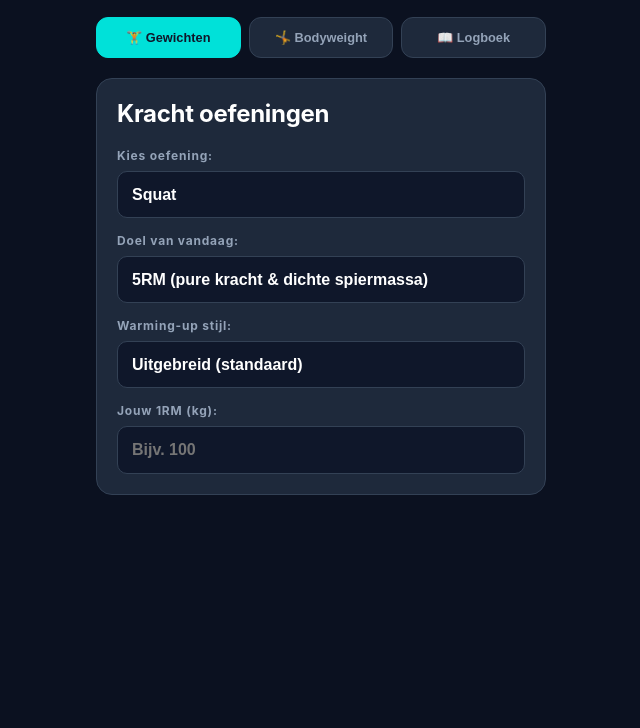
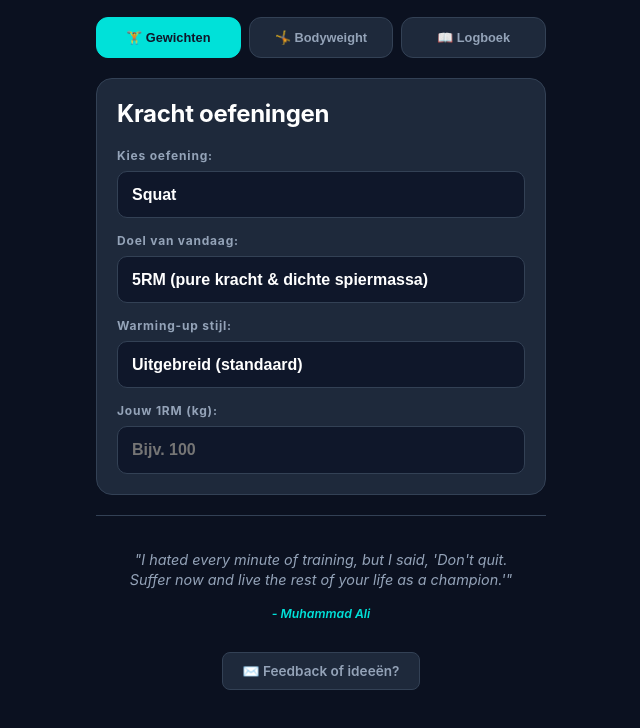
Before and after one commit to nvanameyden/rmcalculator, a plain HTML site: page index.html in a window 1280 px wide. Shown: the part 126-854 px from the top of the page, without its empty margins (319-959 px from the left). Before the commit the page ends 800 px from the top, so only its background shows below. Drawn offline with Linux system fonts and the light colour scheme.

Commit message:
Enhance quote and feedback UI components
Added styling for quotes and feedback sections, including a feedback button and random quote display functionality.

```diff
--- a/index.html
+++ b/index.html
@@ -207,6 +207,47 @@
             cursor: pointer;
             transition: all 0.3s ease;
         }
+
+        /* Styling voor Quotes en Feedback */
+        .quote-container {
+            text-align: center;
+            padding: 20px;
+            margin-top: 10px;
+            border-top: 1px solid var(--border-color);
+            color: var(--text-muted);
+            font-style: italic;
+            font-size: 0.9em;
+            line-height: 1.4;
+        }
+        .quote-container span {
+            display: block;
+            margin-top: 8px;
+            font-weight: 600;
+            font-size: 0.85em;
+            color: var(--accent-color);
+            transition: color 0.3s ease;
+        }
+        .feedback-container {
+            text-align: center;
+            margin-top: 10px;
+            margin-bottom: 40px;
+        }
+        .btn-feedback {
+            display: inline-block;
+            background: var(--card-bg);
+            color: var(--text-muted);
+            border: 1px solid var(--border-color);
+            padding: 10px 20px;
+            border-radius: 8px;
+            text-decoration: none;
+            font-size: 0.85em;
+            font-weight: 600;
+            transition: all 0.2s ease;
+        }
+        .btn-feedback:hover {
+            border-color: var(--accent-color);
+            color: var(--text-color);
+        }
     </style>
 </head>
 <body class="theme-calc">
@@ -368,9 +409,29 @@
         </div>
     </div>
 
+    <div class="quote-container">
+        <p id="random-quote">"..."</p>
+        <span id="quote-author">- ...</span>
+    </div>
+
+    <div class="feedback-container">
+        <a href="https://forms.gle/5vUankkTyDDwMDc99" target="_blank" class="btn-feedback">✉️ Feedback of ideeën?</a>
+    </div>
+
     <script>
         let logboekData = {};
         const bwOefeningen = ["Pull-ups", "Push-ups", "Dips"];
+
+        // Lijst met motiverende sport quotes
+        const quotes = [
+            { text: "No man has the right to be an amateur in the matter of physical training. It is a shame for a man to grow old without seeing the beauty and strength of which his body is capable.", author: "Socrates" },
+            { text: "The hard days are the best because that's when champions are made.", author: "Gabby Douglas" },
+            { text: "Some people want it to happen, some wish it would happen, others make it happen.", author: "Michael Jordan" },
+            { text: "Blood, sweat and respect. First two you give, last one you earn.", author: "Dwayne 'The Rock' Johnson" },
+            { text: "I hated every minute of training, but I said, 'Don't quit. Suffer now and live the rest of your life as a champion.'", author: "Muhammad Ali" },
+            { text: "Strength does not come from winning. Your struggles develop your strengths.", author: "Arnold Schwarzenegger" },
+            { text: "It’s not about perfect. It’s about effort. And when you bring that effort every single day, that’s where transformation happens.", author: "Jillian Michaels" }
+        ];
 
         window.onload = function() {
             stelBegroetingIn();
@@ -378,7 +439,15 @@
             laadGegevensBw();
             updateStijlOpties();
             initLogboek();
+            toonRandomQuote();
         };
+
+        // --- QUOTE LOGICA ---
+        function toonRandomQuote() {
+            const randomIndex = Math.floor(Math.random() * quotes.length);
+            document.getElementById('random-quote').innerText = `"${quotes[randomIndex].text}"`;
+            document.getElementById('quote-author').innerText = `- ${quotes[randomIndex].author}`;
+        }
 
         // --- TABBLADEN LOGICA ---
         function switchTab(tabName) {
@@ -736,7 +805,7 @@
 
             let tekst = "";
             if (totaalMinuten < 12 * 60) {
-                tekst = "Goedemorgen!Start de dag met een gym sessie. 🌅";
+                tekst = "Goedemorgen! Start de dag met een gym sessie. 🌅";
             } else if (totaalMinuten >= 12 * 60 && totaalMinuten < 17 * 60 + 30) {
                 tekst = "Goedemiddag! Tijd voor een gym sessie. ⚡";
             } else {
```
